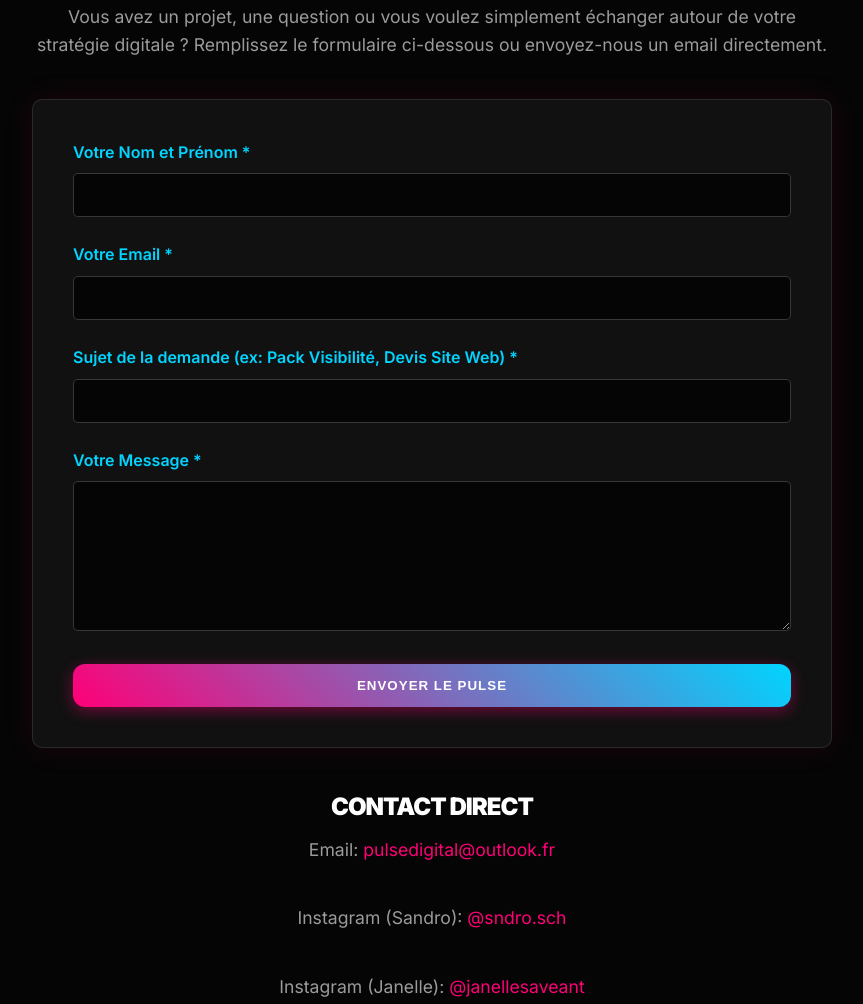
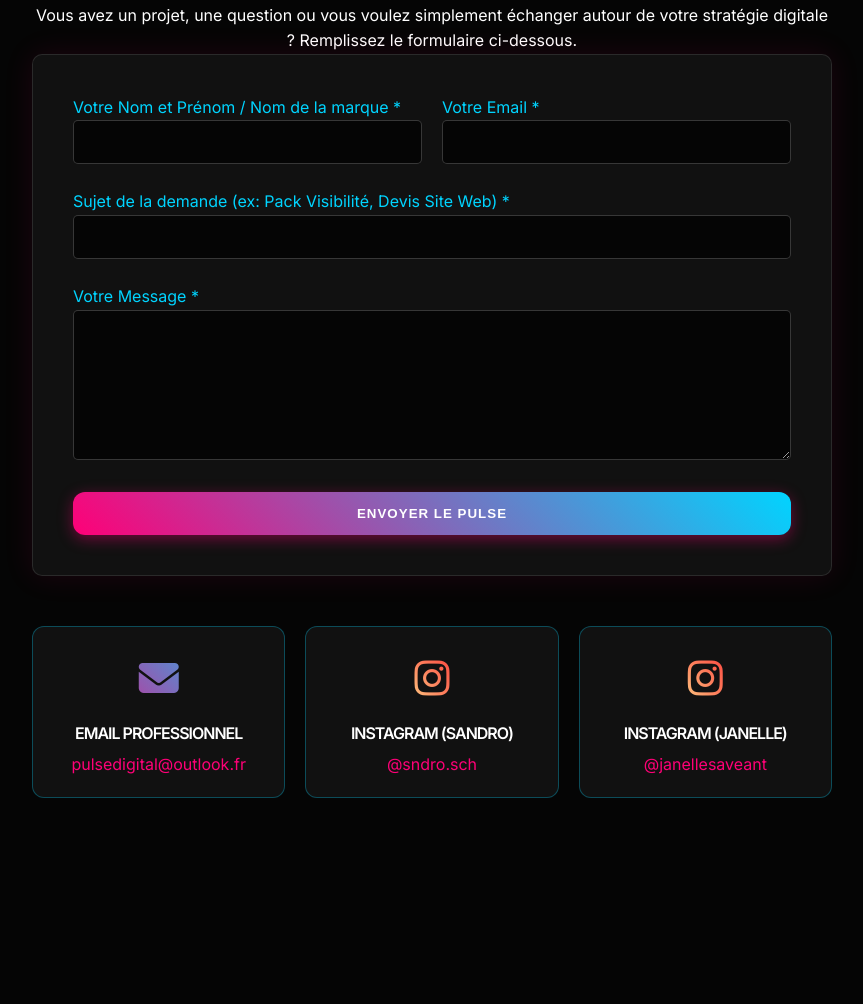
Before and after one commit to s4ndro6/pulsedigital, a plain HTML site: page contact.html in a window 1280 px wide. Shown: the part 257-1261 px from the top of the page, without its empty margins (208-1071 px from the left). After the commit the page ends 1155 px from the top, so only its background shows below. Drawn offline with Linux system fonts and the light colour scheme.

Commit message:
Update contact.html

```diff
--- a/contact.html
+++ b/contact.html
@@ -1,9 +1,11 @@
-<!DOCTYPE html>
+<!DOCTYPE html><!DOCTYPE html>
 <html lang="fr">
 <head>
     <meta charset="UTF-8">
     <meta name="viewport" content="width=device-width, initial-scale=1.0">
     <title>Contactez Pulse Digital</title>
+    <link rel="stylesheet" href="https://cdnjs.cloudflare.com/ajax/libs/font-awesome/6.5.1/css/all.min.css">
+
     <link rel="stylesheet" href="style.css">
     <style>
         /* Styles spécifiques à la page Contact */
@@ -14,17 +16,6 @@
             padding-top: 50px;
         }
 
-        .contact-content h2 {
-            font-size: 3rem;
-            margin-bottom: 20px;
-        }
-
-        .contact-content p {
-            font-size: 1.1rem;
-            color: var(--text-fade);
-            margin-bottom: 40px;
-        }
-
         .contact-form {
             background-color: rgba(255, 255, 255, 0.05);
             padding: 40px;
@@ -32,6 +23,19 @@
             border: 1px solid rgba(255, 255, 255, 0.1);
             text-align: left;
             box-shadow: 0 0 30px rgba(255, 0, 119, 0.1);
+            margin-bottom: 50px;
+        }
+
+        /* CONTENEUR FLEX POUR LES CHAMPS EN LIGNE */
+        .form-row {
+            display: flex;
+            gap: 20px;
+            margin-bottom: 25px; /* Espace équivalent à form-group */
+        }
+
+        .form-row .form-group {
+            flex: 1; /* Chaque groupe prend 50% de la ligne */
+            margin-bottom: 0; /* Supprimer la marge en bas du form-group interne */
         }
 
         .form-group {
@@ -39,11 +43,9 @@
         }
 
         .form-group label {
-            display: block;
-            margin-bottom: 8px;
-            font-weight: 600;
             color: var(--secondary-blue);
         }
+        /* Fin du style pour les lignes */
 
         .form-group input, .form-group textarea {
             width: 100%;
@@ -73,6 +75,52 @@
             cursor: pointer;
             text-align: center;
         }
+
+        /* STYLES POUR LES ENCADRÉS DE CONTACT DIRECT (inchangés) */
+        .contact-cards {
+            display: flex;
+            justify-content: space-between;
+            gap: 20px;
+            margin-top: 20px;
+            text-align: center;
+        }
+
+        .contact-card {
+            flex: 1;
+            padding: 20px 10px;
+            border-radius: 12px;
+            border: 1px solid rgba(0, 212, 255, 0.3);
+            background-color: rgba(255, 255, 255, 0.05);
+            transition: all 0.3s ease-out;
+            cursor: pointer;
+        }
+
+        .contact-card:hover {
+            transform: translateY(-5px);
+            box-shadow: 0 10px 30px rgba(255, 0, 119, 0.4);
+        }
+
+        .contact-card .icon {
+            font-size: 2.5rem;
+            margin-bottom: 10px;
+            display: block;
+            background: linear-gradient(45deg, var(--primary-pink), var(--secondary-blue));
+            -webkit-background-clip: text;
+            -webkit-text-fill-color: transparent;
+        }
+
+        .contact-card h3 {
+            font-size: 1rem;
+            font-weight: 600;
+            color: var(--text-light);
+            margin-bottom: 5px;
+        }
+
+        .card-instagram .icon {
+            background: radial-gradient(circle at 30% 107%, #fdf497 0%, #fdf497 5%, #fd5949 45%, #d6249f 60%, #285AEB 90%);
+            -webkit-background-clip: text;
+            -webkit-text-fill-color: transparent;
+        }
     </style>
 </head>
 <body>
@@ -84,6 +132,12 @@
                 <li><a href="agence.html">Agence</a></li>
                 <li><a href="projets.html">Projets</a></li>
                 <li><a href="contact.html">Contact</a></li>
+                <li style="margin-left: 20px;">
+                    <a href="projets.html#offres" class="btn-header-packs"
+                       style="padding: 10px 18px; border-radius: 10px; font-weight: 800;">
+                        NOS PACKS
+                    </a>
+                </li>
             </ul>
         </nav>
     </header>
@@ -92,24 +146,27 @@
         <section class="section">
             <div class="contact-content">
                 <h1 class="section-title scroll-reveal">Prenons le Pulse.</h1>
-                <p class="scroll-reveal" data-delay="0.3">Vous avez un projet, une question ou vous voulez simplement échanger autour de votre stratégie digitale ? Remplissez le formulaire ci-dessous ou envoyez-nous un email directement.</p>
+                <p class="scroll-reveal" data-delay="0.3">Vous avez un projet, une question ou vous voulez simplement échanger autour de votre stratégie digitale ? Remplissez le formulaire ci-dessous.</p>
 
                 <div class="contact-form scroll-reveal" data-delay="0.5">
-                    <form action="#" method="POST">
 
-                        <div class="form-group">
-                            <label for="name">Votre Nom et Prénom *</label>
-                            <input type="text" id="name" name="name" required>
-                        </div>
+                    <form action="https://formspree.io/f/mblzkpwr" method="POST">
 
-                        <div class="form-group">
-                            <label for="email">Votre Email *</label>
-                            <input type="email" id="email" name="email" required>
+                        <div class="form-row">
+                            <div class="form-group">
+                                <label for="name">Votre Nom et Prénom / Nom de la marque *</label>
+                                <input type="text" id="name" name="name" required>
+                            </div>
+
+                            <div class="form-group">
+                                <label for="email">Votre Email *</label>
+                                <input type="email" id="email" name="_replyto" required>
+                            </div>
                         </div>
 
                         <div class="form-group">
                             <label for="subject">Sujet de la demande (ex: Pack Visibilité, Devis Site Web) *</label>
-                            <input type="text" id="subject" name="subject" required>
+                            <input type="text" id="subject" name="_subject" required>
                         </div>
 
                         <div class="form-group">
@@ -121,13 +178,27 @@
                     </form>
                 </div>
 
-                <div class="scroll-reveal" data-delay="0.7" style="margin-top: 40px;">
-                    <h2 style="font-size: 1.5rem; margin-bottom: 10px;">Contact Direct</h2>
-                    <p>Email: <a href="mailto:pulsedigital@outlook.fr" style="color: var(--primary-pink);">pulsedigital@outlook.fr</a></p>
-                    <p>Instagram (Sandro): <a href="https://instagram.com/sndro.sch" style="color: var(--primary-pink);">@sndro.sch</a></p>
-                    <p>Instagram (Janelle): <a href="https://instagram.com/janellesaveant" style="color: var(--primary-pink);">@janellesaveant</a></p>
+                <div class="contact-cards">
+
+                    <a href="mailto:pulsedigital@outlook.fr" class="contact-card scroll-reveal" data-delay="0.7">
+                        <span class="icon"><i class="fas fa-envelope"></i></span>
+                        <h3>EMAIL PROFESSIONNEL</h3>
+                        <p>pulsedigital@outlook.fr</p>
+                    </a>
+
+                    <a href="https://instagram.com/sndro.sch" target="_blank" class="contact-card card-instagram scroll-reveal" data-delay="0.9">
+                        <span class="icon"><i class="fab fa-instagram"></i></span>
+                        <h3>INSTAGRAM (SANDRO)</h3>
+                        <p>@sndro.sch</p>
+                    </a>
+
+                    <a href="https://instagram.com/janellesaveant" target="_blank" class="contact-card card-instagram scroll-reveal" data-delay="1.1">
+                        <span class="icon"><i class="fab fa-instagram"></i></span>
+                        <h3>INSTAGRAM (JANELLE)</h3>
+                        <p>@janellesaveant</p>
+                    </a>
+
                 </div>
-
             </div>
         </section>
     </main>
@@ -135,3 +206,4 @@
     <script src="script.js"></script>
 </body>
 </html>
+</html>
```
